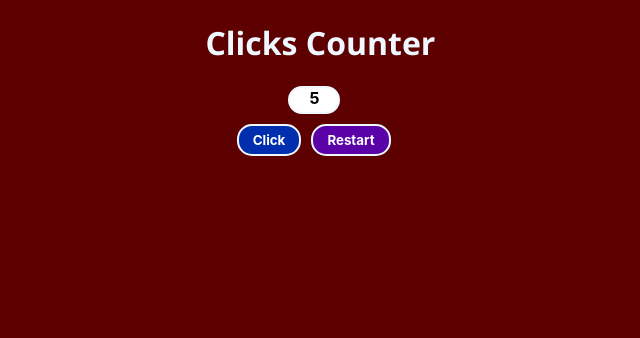
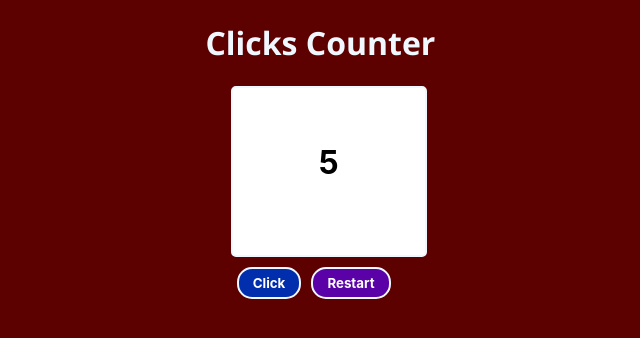
Before and after one commit to Santi846/clicks-counter, a React (Create React App) app: page / in a window 1280 px wide. Shown: the top 338 px of the page, without its empty margins (326-966 px from the left). Built offline with nearby package versions, Linux system fonts and the light colour scheme.

Commit message:
Styles modified

```diff
--- a/src/styles/counter.css
+++ b/src/styles/counter.css
@@ -1,11 +1,15 @@
 .counter{
     background: white;
-    width: 3rem;
-    height: 1.5rem;
+    width: 12rem;
+    height: 7rem;
     font-family: -apple-system, BlinkMacSystemFont, 'Segoe UI', Roboto, Oxygen, Ubuntu, Cantarell, 'Open Sans', 'Helvetica Neue', sans-serif;
     font-weight: bold;
     color: rgb(0, 0, 0);
     border: 2px solid aliceblue;
-    border-radius: 15px;
-    margin: 5px 48%;
+    border-radius: 5px;
+    margin: 5px 43.5%;
+    justify-content: center;
+    align-items: center;
+    font-size: xx-large;
+    padding-top: 55px;
 }
```
